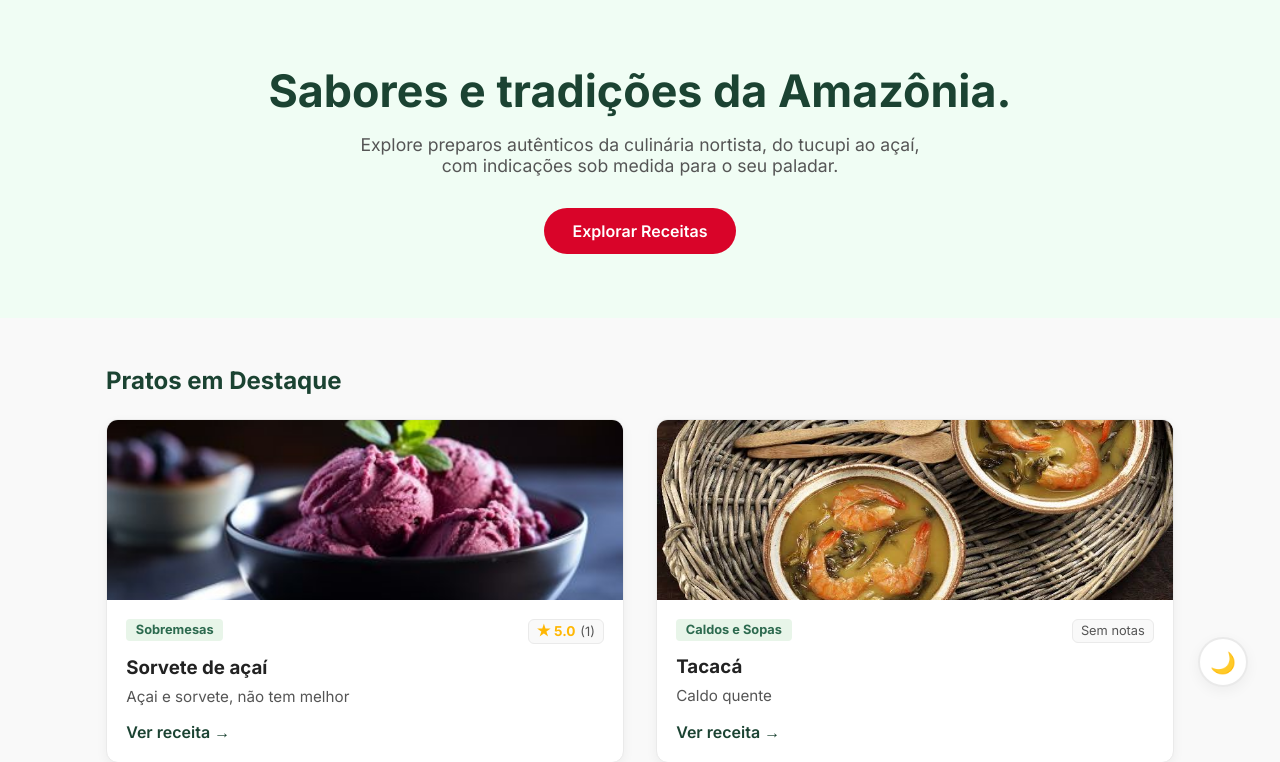
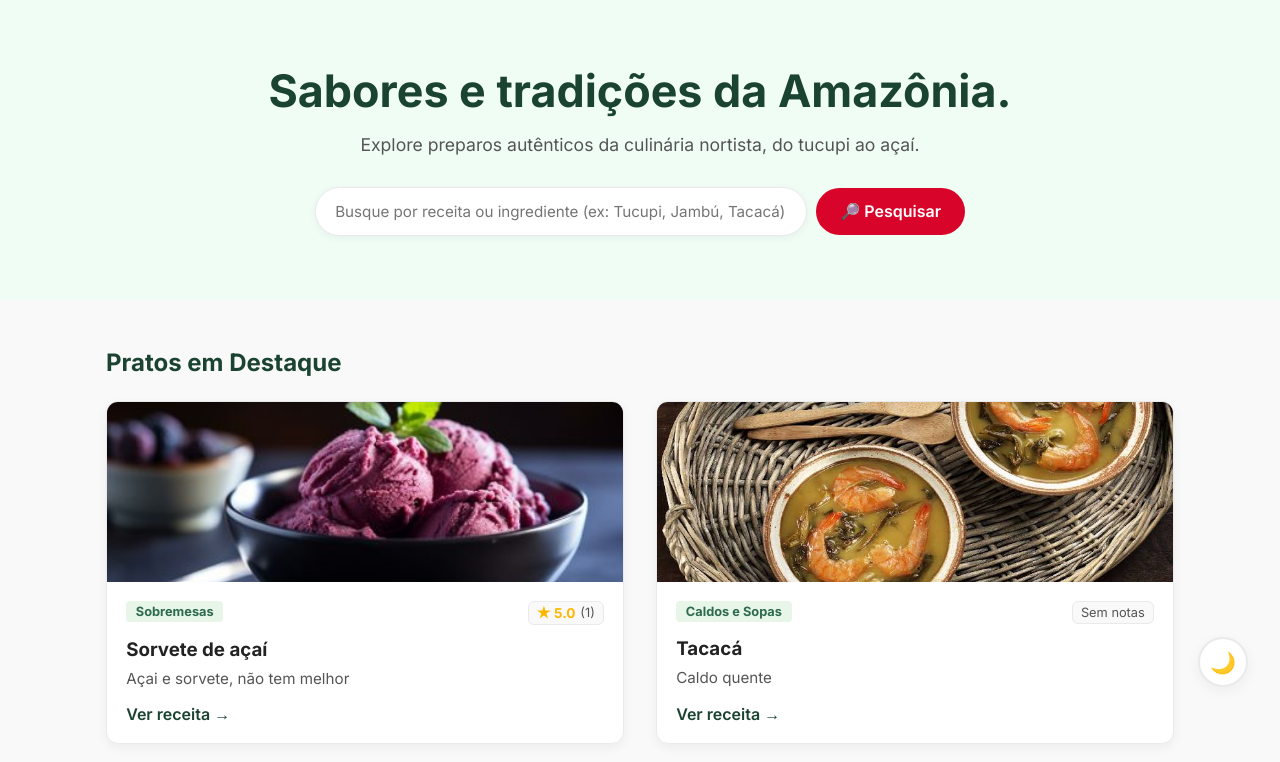
Before and after one commit to NicolasNish/mangut, a Flask app: page / in a window 1280 px wide. Shown: the part 81-843 px from the top of the page. Run offline with Flask 3, Linux system fonts and the light colour scheme.

Commit message:
função de busca e inserção de imagens do computador

```diff
--- a/app/routes.py
+++ b/app/routes.py
@@ -1,26 +1,50 @@
-from flask import Blueprint, render_template, request, redirect, url_for, flash
+import os
+import uuid
+from flask import Blueprint, render_template, request, redirect, url_for, flash, current_app
 from flask_login import login_user, logout_user, login_required, current_user
 from werkzeug.security import generate_password_hash, check_password_hash
+from werkzeug.utils import secure_filename
 from app import db
 from app.models import Receita, AvaliacaoReceita, Categoria, Gastronomo
 
 main = Blueprint('main', __name__)
 
+# Extensões de imagem permitidas para upload
+ALLOWED_EXTENSIONS = {'png', 'jpg', 'jpeg', 'gif', 'webp'}
 
-# 🟢 Página Inicial (Home) - Exibe média nos cards
+def salvar_imagem(file):
+    """Função auxiliar para validar e salvar a imagem enviada do computador."""
+    if file and file.filename != '':
+        extensao = file.filename.rsplit('.', 1)[1].lower() if '.' in file.filename else ''
+        if extensao in ALLOWED_EXTENSIONS:
+            # Gera um nome único usando UUID para evitar sobreposição de arquivos no disco
+            nome_arquivo = f"{uuid.uuid4().hex}_{secure_filename(file.filename)}"
+            caminho_completo = os.path.join(current_app.config['UPLOAD_FOLDER'], nome_arquivo)
+            file.save(caminho_completo)
+            # Retorna o caminho relativo acessível pela web
+            return f"/static/uploads/{nome_arquivo}"
+    return None
+
+
+# 🟢 Página Inicial (Home)
 @main.route('/')
 def index():
-    receitas_db = Receita.query.all()
+    query = request.args.get('q', '').strip()
+
+    if query:
+        # Busca por nome OU por ingredientes
+        receitas_db = Receita.query.filter(
+            (Receita.nome.ilike(f'%{query}%')) |
+            (Receita.lista_ingredientes.ilike(f'%{query}%'))
+        ).all()
+    else:
+        receitas_db = Receita.query.all()
+
     receitas_formatadas = []
-
     for r in receitas_db:
-        # Cálculo da Média de Estrelas
         avaliacoes = AvaliacaoReceita.query.filter_by(receitas_idreceitas=r.idreceitas).all()
         qtd_avaliacoes = len(avaliacoes)
-        if qtd_avaliacoes > 0:
-            media_estrelas = round(sum(a.avaliacoes for a in avaliacoes) / qtd_avaliacoes, 1)
-        else:
-            media_estrelas = 0.0
+        media_estrelas = round(sum(a.avaliacoes for a in avaliacoes) / qtd_avaliacoes, 1) if qtd_avaliacoes > 0 else 0.0
 
         receitas_formatadas.append({
             "id": r.idreceitas,
@@ -32,13 +56,12 @@ def index():
             "qtd_avaliacoes": qtd_avaliacoes
         })
 
-    return render_template('index.html', receitas=receitas_formatadas)
+    return render_template('index.html', receitas=receitas_formatadas, busca=query)
 
 
 # 🔐 Autenticação: Cadastro
 @main.route('/cadastro', methods=['GET', 'POST'])
 def cadastro():
-    # Captura a página de origem enviada via parâmetro GET/POST
     next_page = request.args.get('next') or request.form.get('next')
 
     if request.method == 'POST':
@@ -59,7 +82,6 @@ def cadastro():
         db.session.commit()
         login_user(novo_usuario)
 
-        # Redireciona para a página da receita original ou para a home
         if next_page:
             return redirect(next_page)
         return redirect(url_for('main.index'))
@@ -70,7 +92,6 @@ def cadastro():
 # 🔐 Autenticação: Login
 @main.route('/login', methods=['GET', 'POST'])
 def login():
-    # Captura a página de origem enviada pelo Flask-Login ou via URL
     next_page = request.args.get('next') or request.form.get('next')
 
     if request.method == 'POST':
@@ -82,12 +103,12 @@ def login():
         if usuario and check_password_hash(usuario.senha, senha):
             login_user(usuario)
 
-            # Redireciona para a página da receita original ou para a home
             if next_page:
                 return redirect(next_page)
             return redirect(url_for('main.index'))
 
     return render_template('login.html', next=next_page)
+
 
 # 🔐 Autenticação: Logout
 @main.route('/logout')
@@ -97,7 +118,7 @@ def logout():
     return redirect(url_for('main.index'))
 
 
-# 👤 Perfil do Usuário - Exibe média das receitas publicadas
+# 👤 Perfil do Usuário
 @main.route('/perfil')
 @login_required
 def perfil():
@@ -136,6 +157,42 @@ def perfil():
         avaliacoes=avaliacoes_formatadas
     )
 
+
+# ✏️ Rota POST: Editar dados do Perfil
+@main.route('/perfil/editar', methods=['POST'])
+@login_required
+def editar_perfil():
+    novo_nome = request.form.get('nome')
+    novo_telefone = request.form.get('telefone')
+
+    if novo_nome:
+        current_user.nome = novo_nome
+        current_user.telefone = novo_telefone
+        db.session.commit()
+
+    return redirect(url_for('main.perfil'))
+
+
+# 🗑️ Rota POST: Excluir a própria conta do usuário
+@main.route('/perfil/excluir-conta', methods=['POST'])
+@login_required
+def excluir_conta():
+    usuario = Gastronomo.query.get(current_user.idgastronomos)
+
+    AvaliacaoReceita.query.filter_by(gastronomos_idgastronomos=usuario.idgastronomos).delete()
+
+    receitas_usuario = Receita.query.filter_by(gastronomos_idgastronomos=usuario.idgastronomos).all()
+    for r in receitas_usuario:
+        AvaliacaoReceita.query.filter_by(receitas_idreceitas=r.idreceitas).delete()
+        db.session.delete(r)
+
+    logout_user()
+    db.session.delete(usuario)
+    db.session.commit()
+
+    return redirect(url_for('main.index'))
+
+
 # ➕ Cadastrar Nova Receita (Apenas usuários logados)
 @main.route('/receita/nova', methods=['GET', 'POST'])
 @login_required
@@ -146,7 +203,14 @@ def formulario_nova_receita():
         descricao = request.form.get('descricao')
         lista_ingredientes = request.form.get('lista_ingredientes')
         modo_preparo = request.form.get('modo_preparo')
-        imagem_url = request.form.get('imagem_url')
+
+        # 1. Tenta salvar o arquivo enviado do computador
+        file_imagem = request.files.get('imagem_arquivo')
+        imagem_url = salvar_imagem(file_imagem)
+
+        # 2. Se não enviou arquivo do PC, pega a URL informada no input de texto
+        if not imagem_url:
+            imagem_url = request.form.get('imagem_url')
 
         if nome and categoria_id and lista_ingredientes and modo_preparo:
             nova_receita = Receita(
@@ -156,7 +220,7 @@ def formulario_nova_receita():
                 modo_preparo=modo_preparo,
                 imagem_url=imagem_url,
                 categoria_idcategoria=int(categoria_id),
-                gastronomos_idgastronomos=current_user.idgastronomos # Atribui ao usuário logado
+                gastronomos_idgastronomos=current_user.idgastronomos
             )
             db.session.add(nova_receita)
             db.session.commit()
@@ -214,14 +278,13 @@ def detalhe_receita(id):
     )
 
 
-# 🗑️ Rota POST: Excluir uma Avaliação (Apenas o Autor do comentário ou ADM)
+# 🗑️ Rota POST: Excluir uma Avaliação
 @main.route('/avaliacao/<int:id>/excluir', methods=['POST'])
 @login_required
 def excluir_avaliacao(id):
     avaliacao = AvaliacaoReceita.query.get_or_404(id)
     receita_id = avaliacao.receitas_idreceitas
 
-    # Trava de Segurança: Somente o autor do comentário ou Admin pode apagar
     if avaliacao.gastronomos_idgastronomos != current_user.idgastronomos and not current_user.is_admin:
         return redirect(url_for('main.detalhe_receita', id=receita_id))
 
@@ -230,13 +293,13 @@ def excluir_avaliacao(id):
 
     return redirect(url_for('main.detalhe_receita', id=receita_id))
 
+
 # ✏️ Editar Receita (Apenas Autor ou ADM)
 @main.route('/receita/<int:id>/editar', methods=['GET', 'POST'])
 @login_required
 def formulario_editar_receita(id):
     receita = Receita.query.get_or_404(id)
 
-    # TRAVA DE SEGURANÇA: Somente o dono ou Admin pode editar
     if receita.gastronomos_idgastronomos != current_user.idgastronomos and not current_user.is_admin:
         return redirect(url_for('main.detalhe_receita', id=id))
 
@@ -244,9 +307,17 @@ def formulario_editar_receita(id):
         receita.nome = request.form.get('nome')
         receita.categoria_idcategoria = int(request.form.get('categoria_id'))
         receita.descricao = request.form.get('descricao')
-        receita.imagem_url = request.form.get('imagem_url')
         receita.lista_ingredientes = request.form.get('lista_ingredientes')
         receita.modo_preparo = request.form.get('modo_preparo')
+
+        # Tenta pegar uma nova foto enviada do computador
+        file_imagem = request.files.get('imagem_arquivo')
+        nova_imagem = salvar_imagem(file_imagem)
+
+        if nova_imagem:
+            receita.imagem_url = nova_imagem
+        elif request.form.get('imagem_url'):
+            receita.imagem_url = request.form.get('imagem_url')
 
         db.session.commit()
         return redirect(url_for('main.detalhe_receita', id=receita.idreceitas))
@@ -263,13 +334,13 @@ def formulario_editar_receita(id):
     }
     return render_template('editar_receita.html', receita=dados_receita, categorias=categorias)
 
+
 # 🗑️ Excluir Receita (Apenas Autor ou ADM)
 @main.route('/receita/<int:id>/excluir', methods=['POST'])
 @login_required
 def excluir_receita(id):
     receita = Receita.query.get_or_404(id)
 
-    # TRAVA DE SEGURANÇA: Somente o dono ou Admin pode excluir
     if receita.gastronomos_idgastronomos != current_user.idgastronomos and not current_user.is_admin:
         return redirect(url_for('main.detalhe_receita', id=id))
 
@@ -278,9 +349,10 @@ def excluir_receita(id):
     db.session.commit()
     return redirect(url_for('main.index'))
 
+
 # ⭐ Avaliar Receita (Apenas Usuários Logados)
 @main.route('/receita/<int:id>/avaliar', methods=['POST'])
-@login_required # Trava de Segurança: impede o envio por quem não está logado
+@login_required
 def avaliar_receita(id):
     nota = request.form.get('avaliacoes')
     comentario = request.form.get('comentario')
@@ -290,7 +362,7 @@ def avaliar_receita(id):
             avaliacoes=int(nota),
             comentario=comentario,
             receitas_idreceitas=id,
-            gastronomos_idgastronomos=current_user.idgastronomos # Salva o ID do usuário logado
+            gastronomos_idgastronomos=current_user.idgastronomos
         )
         db.session.add(nova_avaliacao)
         db.session.commit()
--- a/app/static/css/style.css
+++ b/app/static/css/style.css
@@ -688,3 +688,42 @@ footer {
     color: var(--text-secondary);
     font-size: 0.85rem;
 }
+
+/* Barra de Pesquisa de Receitas */
+.search-form {
+    display: flex;
+    justify-content: center;
+    align-items: center;
+    gap: 0.6rem;
+    max-width: 650px;
+    margin: 1.5rem auto 0 auto;
+    flex-wrap: wrap;
+}
+
+.search-input {
+    flex: 1;
+    min-width: 280px;
+    padding: 0.85rem 1.2rem;
+    border: 1px solid var(--border-color);
+    border-radius: 25px;
+    background: var(--bg-card);
+    color: var(--text-primary);
+    font-size: 0.95rem;
+    box-shadow: 0 2px 8px var(--card-shadow);
+    outline: none;
+}
+
+.search-input:focus {
+    border-color: var(--text-accent);
+}
+
+.search-btn {
+    padding: 0.85rem 1.5rem !important;
+}
+
+.btn-clear-search {
+    color: var(--text-secondary);
+    font-size: 0.85rem;
+    text-decoration: underline;
+    margin-left: 0.5rem;
+}
--- a/app/templates/index.html
+++ b/app/templates/index.html
@@ -42,13 +42,34 @@
     <!-- Banner Principal (Hero com proposta Minimalista e Amazônica) -->
     <section class="hero">
         <h1>Sabores e tradições da Amazônia.</h1>
-        <p>Explore preparos autênticos da culinária nortista, do tucupi ao açaí, com indicações sob medida para o seu paladar.</p>
-        <a href="#receitas" class="btn-cta" style="text-decoration: none; display: inline-block;">Explorar Receitas</a>
+        <p>Explore preparos autênticos da culinária nortista, do tucupi ao açaí.</p>
+
+        <!-- 🔍 Form de Pesquisa -->
+        <form action="/" method="GET" class="search-form">
+            <input
+                type="text"
+                name="q"
+                placeholder="Busque por receita ou ingrediente (ex: Tucupi, Jambú, Tacacá)..."
+                value="{{ busca or '' }}"
+                class="search-input">
+            <button type="submit" class="btn-cta search-btn">🔎 Pesquisar</button>
+            {% if busca %}
+                <a href="/" class="btn-clear-search">Limpar busca</a>
+            {% endif %}
+        </form>
     </section>
 
     <!-- Grid de Receitas -->
     <main class="container" id="receitas">
-        <h2>Pratos em Destaque</h2>
+        <h2>
+            {% if busca %}
+                Resultados para "{{ busca }}" ({{ receitas|length }})
+            {% else %}
+                Pratos em Destaque
+            {% endif %}
+        </h2>
+
+        {% if receitas %}
         <div class="recipe-grid">
             {% for receita in receitas %}
             <div class="recipe-card">
@@ -57,9 +78,7 @@
                     <div>
                         <div style="display: flex; justify-content: space-between; align-items: center; margin-bottom: 0.8rem;">
                             <div class="card-tag" style="margin-bottom: 0;">{{ receita.categoria }}</div>
-
-                            <!-- ⭐ Badge da Média de Estrelas -->
-                            <div class="rating-badge" title="Média de {{ receita.media_estrelas }} baseada em {{ receita.qtd_avaliacoes }} avaliações">
+                            <div class="rating-badge">
                                 {% if receita.qtd_avaliacoes > 0 %}
                                     <span style="color: #ffb703; font-weight: 700;">★ {{ receita.media_estrelas }}</span>
                                     <span style="color: var(--text-secondary); font-size: 0.8rem;">({{ receita.qtd_avaliacoes }})</span>
@@ -68,16 +87,17 @@
                                 {% endif %}
                             </div>
                         </div>
-
                         <h3>{{ receita.nome }}</h3>
                         <p>{{ receita.descricao }}</p>
                     </div>
-
                     <a href="/receita/{{ receita.id }}" class="card-link">Ver receita →</a>
                 </div>
             </div>
             {% endfor %}
         </div>
+        {% else %}
+            <p class="no-reviews">Nenhuma receita encontrada para "{{ busca }}". Tente buscar por outros ingredientes!</p>
+        {% endif %}
     </main>
 
     <footer>
```
Also changed, not shown: app/__init__.py (+10 -2 lines), app/templates/nova_receita.html (+25 -24 lines), app/templates/perfil.html (+46 -4 lines), app/templates/receita.html (+8 -5 lines), app/static/uploads/c1d315d4e0a0412082ed5750bb247707_AdobeStock_Sorvete-de-acai-p.jpg (added), app/static/uploads/f51cb235d3cc48f3832a38188485c777_images.jpg (added), instance/mangut.db.
